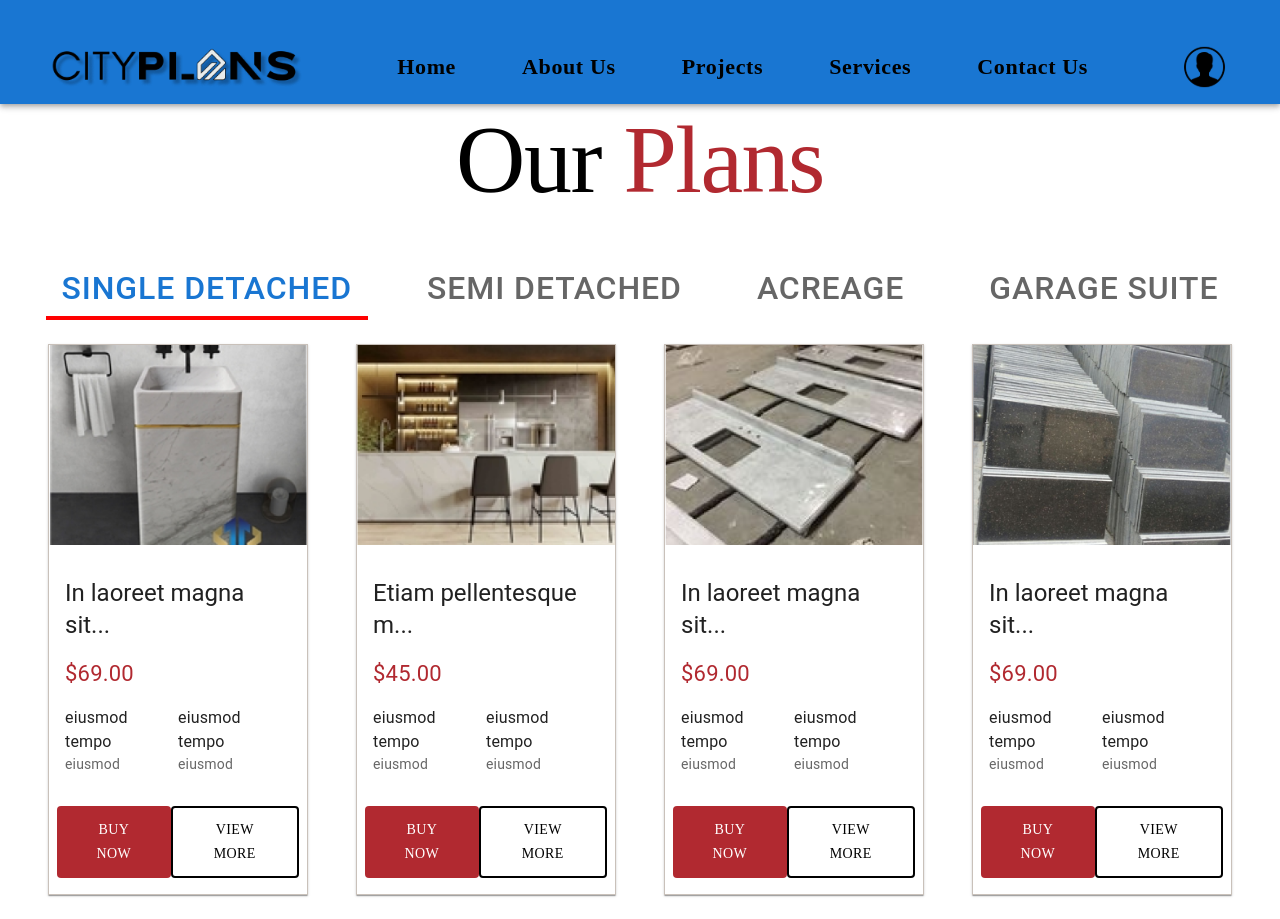
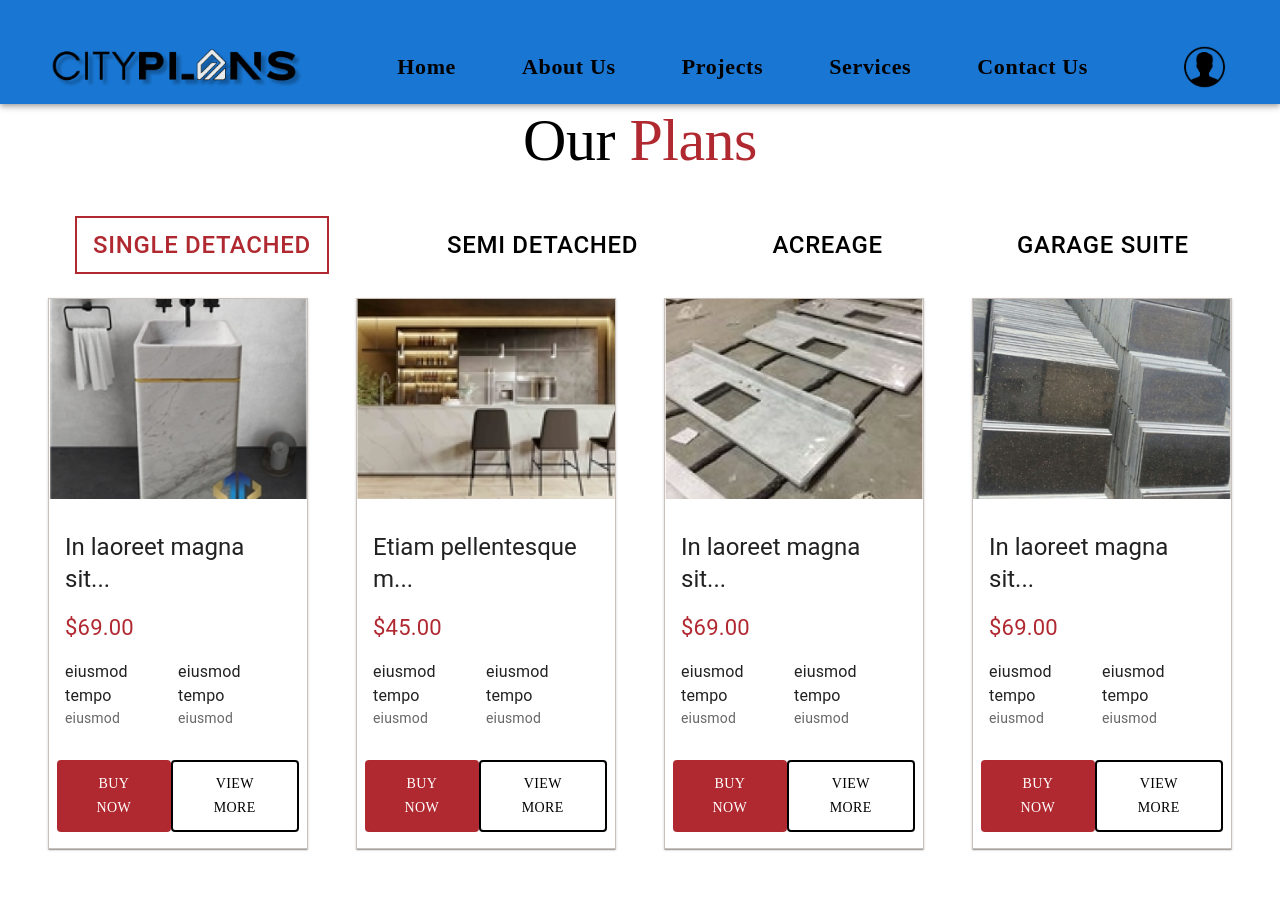
Before and after one commit to vinay77175/cityplans, a Next.js app: page /home/category_section in a window 1280 px wide. After the commit the page ends 873 px from the top, so only its background shows below. Built offline with nearby package versions, Linux system fonts and the light colour scheme; a web font is replaced by a local one.

Commit message:
Category_section
7-02-2024

```diff
--- a/pages/home/category_section.tsx
+++ b/pages/home/category_section.tsx
@@ -38,7 +38,7 @@ const Category_section = () => {
       <Box>
         <Box>
           <Typography
-            variant="h1"
+            variant="h2"
             sx={{
               fontFamily: "Jacques Francois",
               textAlign: "center",
@@ -75,8 +75,8 @@ const Category_section = () => {
                     fontSize: {
                       xs: "10px",
                       sm: "18px",
-                      md: "22px",
-                      lg: "32px",
+                      md: "20px",
+                      lg: "24px",
                     },
 
                   }}
@@ -88,8 +88,8 @@ const Category_section = () => {
                     fontSize: {
                       xs: "10px",
                       sm: "18px",
-                      md: "22px",
-                      lg: "32px",
+                      md: "20px",
+                      lg: "24px",
                     },
                   }}
                   label="Semi Detached"
@@ -100,10 +100,9 @@ const Category_section = () => {
                     fontSize: {
                       xs: "10px",
                       sm: "18px",
-                      md: "22px",
-                      lg: "32px",
+                      md: "20px",
+                      lg: "24px",
                     },
-                    marginRight: "10px",
                   }}
                   label="Acreage"
                   value="3"
@@ -113,8 +112,8 @@ const Category_section = () => {
                     fontSize: {
                       xs: "10px",
                       sm: "18px",
-                      md: "22px",
-                      lg: "32px",
+                      md: "20px",
+                      lg: "24px",
                     },
                   }}
                   label="Garage Suite"
--- a/styles/globals.css
+++ b/styles/globals.css
@@ -172,6 +172,20 @@ a {
   justify-content: space-around !important;
 }
 
-.MuiTabs-indicator{
-  border: 2px solid red;
+
+.css-1aquho2-MuiTabs-indicator{
+height: 0px !important;
 }
+/* Four category tabs */
+.css-837qtk-MuiButtonBase-root-MuiTab-root.Mui-selected{
+  color:#B12930 !important;
+  border: 2px solid #B12930;
+}
+.css-837qtk-MuiButtonBase-root-MuiTab-root:hover{
+  border: 2px solid #B12930;
+  color:#B12930 !important;
+}
+.css-837qtk-MuiButtonBase-root-MuiTab-root{
+  border: 2px solid black;
+  color:black !important;
+}
```
